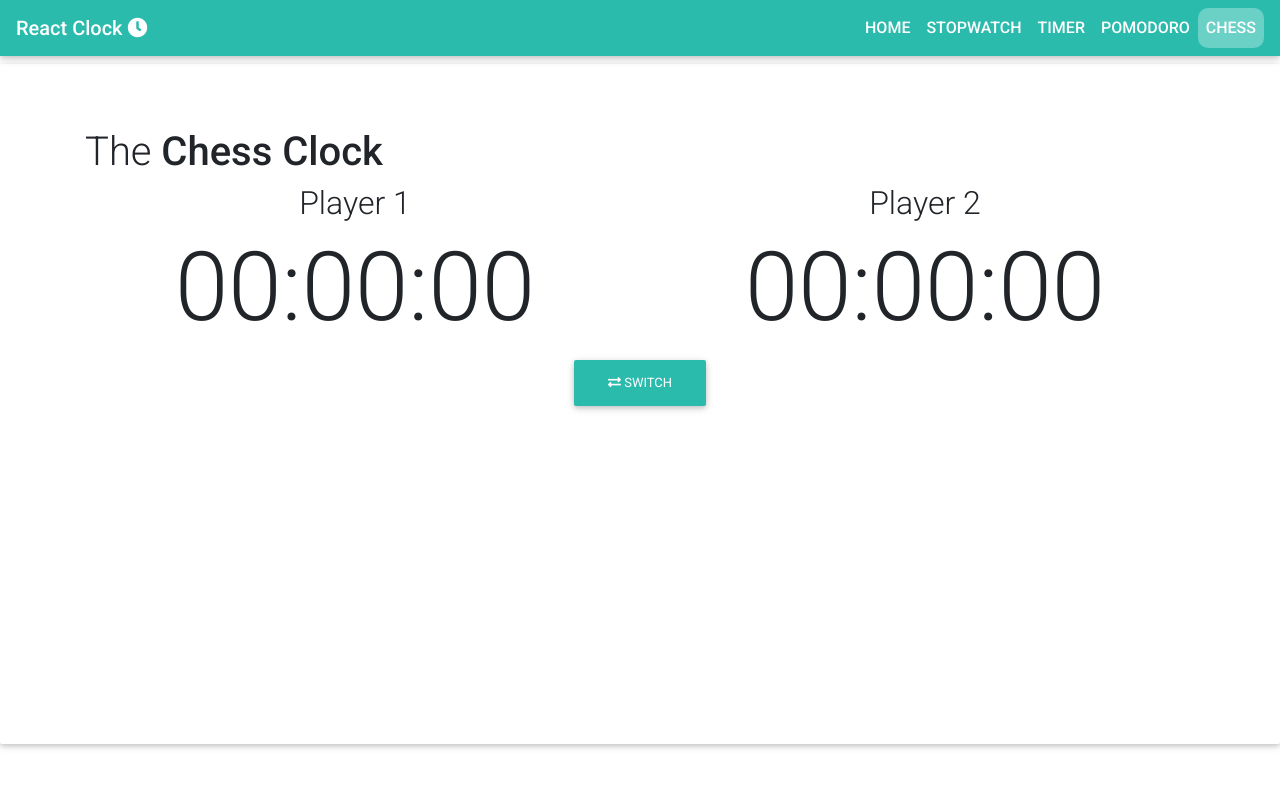
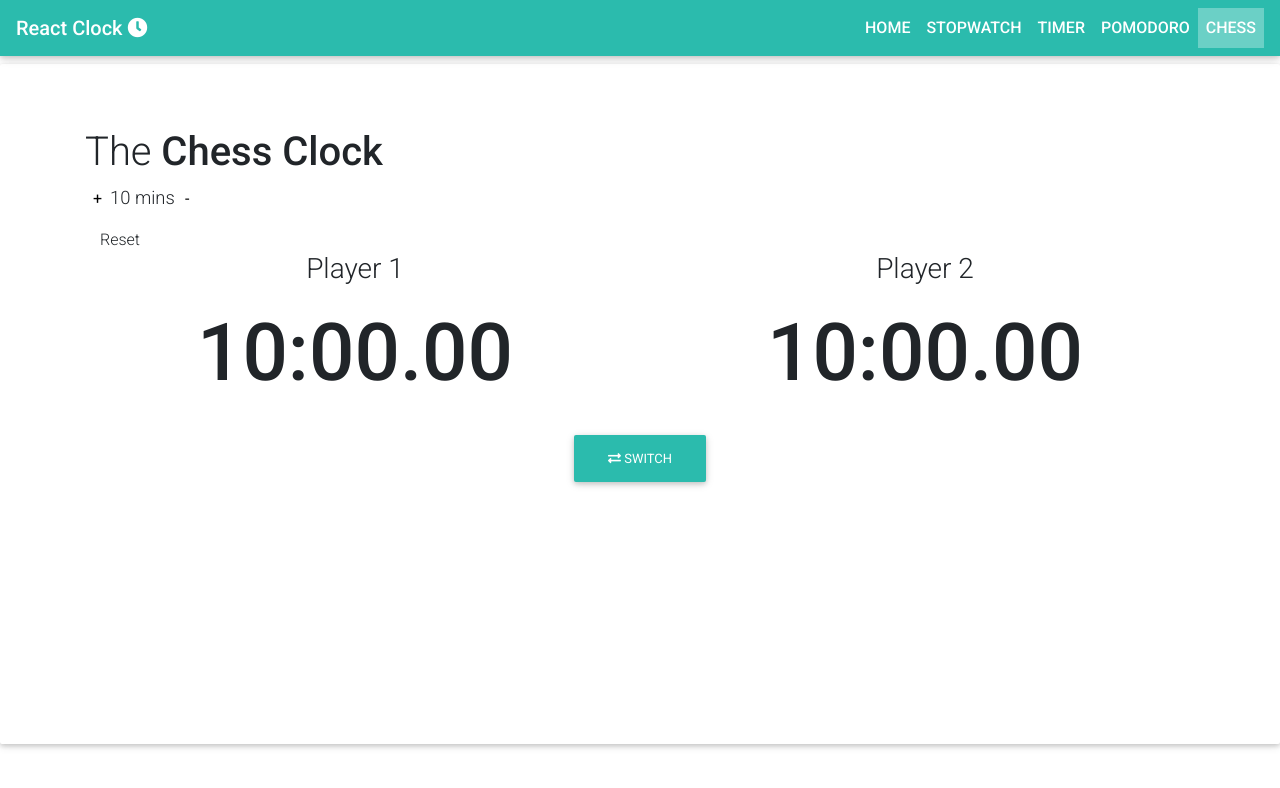
Before and after one commit to sean1192/react-timers, a React (Create React App) app: page /Chess in a window 1280 px wide. Shown: the top 788 px of the page. Built offline with nearby package versions, Linux system fonts and the light colour scheme.

Commit message:
added: clocktime component; clocktimecontrols component and functionality

```diff
--- a/src/components/ClockControls.js
+++ b/src/components/ClockControls.js
@@ -5,13 +5,31 @@ import {
     MDBIcon
 } from 'mdbreact';
 
-const ClockControls = () => {
+const ClockControls = ({type, align='text-center'}) => {
+
+    var play = (<><MDBBtn><MDBIcon icon='play' /></MDBBtn></>);
+    var pause = (<><MDBBtn><MDBIcon icon='pause' /></MDBBtn></>);
+    var reset = (<><MDBBtn><MDBIcon icon='redo-alt' /></MDBBtn></>);
+    var resetLink = (<><a>Reset</a></>);
+    var switchClock = (<><MDBBtn><MDBIcon icon='exchange-alt' /> Switch</MDBBtn></>);
+
+    var standard = (
+        <>
+        {play}
+        {pause}
+        {reset}
+        </>
+    );
+
+    var resetOnly = (
+        <>
+        {resetLink}
+        </>
+    );
 
   return (
-    <MDBContainer className="text-center">
-        <MDBBtn><MDBIcon icon='play' /></MDBBtn>
-        <MDBBtn><MDBIcon icon='pause' /></MDBBtn>
-        <MDBBtn><MDBIcon icon='redo-alt' /></MDBBtn>
+    <MDBContainer className={align}>
+        {(type === 'resetOnly') ? resetOnly : (type === 'switchClock') ? switchClock : standard}
     </MDBContainer>
   );
 };
--- a/src/components/ClockTime.js
+++ b/src/components/ClockTime.js
@@ -3,13 +3,38 @@ import {
     MDBContainer,
 } from 'mdbreact';
 
-const ClockControls = () => {
+const ClockTime = (props) => {
+
+  // Format time into displayed string
+  function formatTime(time) {
+
+    if (time < 10) {
+      time = "0" + time
+    } else {
+      time = time.toString()
+    }
+
+    return time;
+  }
+
+  var clockText = formatTime(props.minutes) +
+    ":" + formatTime(props.seconds) +
+    "." + formatTime(props.milliseconds);
+
+
+  // Apply optional red text if mins < 1
+  let textStyle = {}
+  if (props.redText && props.minutes < 1) {
+    textStyle = {
+      color: 'darkred'
+    }
+  }
 
   return (
     <MDBContainer className="text-center">
-        <h1 className="clockText">00:00:00</h1>
+        <p style={textStyle} className="clockText"><strong>{clockText}</strong></p>
     </MDBContainer>
   );
 };
 
-export default ClockControls;
+export default ClockTime;
--- /dev/null
+++ b/src/components/ClockTimeControl.js
@@ -0,0 +1,23 @@
+import React from 'react';
+import {
+    MDBContainer,
+    MDBRow
+} from 'mdbreact';
+
+const ClockTimeControl = (props) => {
+    return (
+        <MDBContainer>
+            <MDBRow>
+                <p className="timeTitle">{props.title}</p>
+            </MDBRow>
+
+            <MDBRow>
+                <button className="timeButton" onClick={()=>props.increment(props.title)}>+</button>
+                <p className="timeLabel">{props.length} mins</p>
+                <button className="timeButton" onClick={()=>props.decrement(props.title)}>-</button>
+            </MDBRow>
+        </MDBContainer>
+    );
+};
+
+export default ClockTimeControl;
--- a/src/pages/Chess.js
+++ b/src/pages/Chess.js
@@ -1,34 +1,97 @@
 import React from 'react';
 import TimerContainer from '../components/ClockContainer';
 import ClockTime from '../components/ClockTime';
+import ClockControls from '../components/ClockControls';
+import ClockTimeControl from '../components/ClockTimeControl';
 import {
   MDBRow,
-  MDBCol,
-  MDBBtn,
-  MDBIcon
+  MDBCol
 } from 'mdbreact';
 
 class Chess extends React.Component {
   scrollToTop = () => window.scrollTo(0, 0);
+
+  constructor(props) {
+    super(props);
+    this.state = {
+        p1minutes: 10,
+        p1seconds: 0,
+        p1milliseconds: 0,
+        p2minutes: 10,
+        p2seconds: 0,
+        p2milliseconds: 0,
+        gameLength: 10,
+        clockActive: false
+    };
+
+    this.incrementLength = this.incrementLength.bind(this);
+    this.decrementLength = this.decrementLength.bind(this);
+  }
+
+  incrementLength() {
+    var updatedMinutes = this.state.gameLength + 1;
+
+    if (updatedMinutes <= 60) {
+      this.setState(state=>({
+        gameLength: updatedMinutes,
+        p1minutes: updatedMinutes,
+        p1seconds: 0,
+        p1milliseconds: 0,
+        p2minutes: updatedMinutes,
+        p2seconds: 0,
+        p2milliseconds: 0
+      }));
+    }
+  }
+
+  decrementLength() {
+    var updatedMinutes = this.state.gameLength - 1;
+
+    if (updatedMinutes >= 1) {
+      this.setState(state=>({
+        gameLength: updatedMinutes,
+        p1minutes: updatedMinutes,
+        p1seconds: 0,
+        p1milliseconds: 0,
+        p2minutes: updatedMinutes,
+        p2seconds: 0,
+        p2milliseconds: 0
+      }));
+    }
+  }
 
   render() {
     return (
       <>
         <TimerContainer>
           <h1>The <strong>Chess Clock</strong></h1>
+          <ClockTimeControl
+            length={this.state.gameLength}
+            increment = {this.incrementLength}
+            decrement = {this.decrementLength}
+          />
+          <ClockControls type='resetOnly' align='text-left'/>
           <MDBRow>
             <MDBCol>
-              <h2 className='text-center'>Player 1</h2>
-              <ClockTime />
+              <h3 className='text-center'>Player 1</h3>
+              <ClockTime
+                minutes = {this.state.p1minutes}
+                seconds = {this.state.p1seconds}
+                milliseconds = {this.state.p1milliseconds}
+              />
             </MDBCol>
 
             <MDBCol>
-              <h2 className='text-center'>Player 2</h2>
-              <ClockTime />
+              <h3 className='text-center'>Player 2</h3>
+              <ClockTime
+                minutes = {this.state.p2minutes}
+                seconds = {this.state.p2seconds}
+                milliseconds = {this.state.p2milliseconds}
+              />
             </MDBCol>
           </MDBRow>
 
-          <div className="text-center"><MDBBtn><MDBIcon icon='exchange-alt' /> Switch</MDBBtn></div>
+          <ClockControls type='switchClock' />
         </TimerContainer>
       </>
     );
--- a/src/pages/HomePage.css
+++ b/src/pages/HomePage.css
@@ -4,7 +4,6 @@
 
 .nav-link.active{
     background-color: rgba(255, 255, 255, 0.3);
-    border-radius: 10px;
 }
 
 .nav-link {
@@ -16,6 +15,23 @@
 }
 
 .clockText {
-  font-size: 600%;
+  font-size: 80px;
   text-align: center;
 }
+
+.timeButton {
+  background-color: transparent;
+  border-color: transparent;
+  height: 100%;
+  width: 25px;
+}
+
+.timeLabel {
+  font-size: 1.15em;
+}
+
+.timeTitle {
+  font-size: 0.75em;
+  color: gray;
+  margin-bottom: 0px;
+}
--- a/src/pages/Pomodoro.js
+++ b/src/pages/Pomodoro.js
@@ -2,16 +2,101 @@ import React from 'react';
 import TimerContainer from '../components/ClockContainer';
 import ClockControls from '../components/ClockControls';
 import ClockTime from '../components/ClockTime';
+import ClockTimeControl from '../components/ClockTimeControl';
 
 class Pomodoro extends React.Component {
   scrollToTop = () => window.scrollTo(0, 0);
+
+  constructor(props) {
+    super(props);
+    this.state = {
+        minutes: 25,
+        seconds: 0,
+        milliseconds: 0,
+        sessionLength: 25,
+        breakLength: 5,
+        clockActive: false
+    };
+
+    this.incrementLength = this.incrementLength.bind(this);
+    this.decrementLength = this.decrementLength.bind(this);
+
+  }
+
+  incrementLength(title) {
+
+    if (title === "Session Length") {
+      var updatedMinutes = this.state.sessionLength + 1;
+
+      if (updatedMinutes <= 60) {
+        this.setState(state=>({
+          sessionLength: updatedMinutes,
+          minutes: updatedMinutes,
+          seconds: 0,
+          milliseconds: 0
+        }));
+      }
+    }
+
+    else if (title === "Break Length") {
+      var updatedMinutes = this.state.breakLength + 1;
+
+      if (updatedMinutes <= 60) {
+        this.setState(state=>({
+          breakLength: updatedMinutes
+        }));
+      }
+    }
+  }
+
+  decrementLength(title) {
+
+    if (title === "Session Length") {
+      var updatedMinutes = this.state.sessionLength - 1;
+
+      if (updatedMinutes >= 1) {
+        this.setState(state=>({
+          sessionLength: updatedMinutes,
+          minutes: updatedMinutes,
+          seconds: 0,
+          milliseconds: 0
+        }));
+      }
+    }
+
+    else if (title === "Break Length") {
+      var updatedMinutes = this.state.breakLength - 1;
+
+      if (updatedMinutes >= 1) {
+        this.setState(state=>({
+          breakLength: updatedMinutes
+        }));
+      }
+    }
+  }
 
   render() {
     return (
       <>
         <TimerContainer>
           <h1>The <strong>Pomodoro Clock</strong></h1>
-          <ClockTime />
+          <ClockTimeControl
+            title="Session Length"
+            length={this.state.sessionLength}
+            increment = {this.incrementLength}
+            decrement = {this.decrementLength}
+          />
+          <ClockTimeControl
+            title="Break Length"
+            length={this.state.breakLength}
+            increment = {this.incrementLength}
+            decrement = {this.decrementLength}
+          />
+          <ClockTime
+            minutes = {this.state.minutes}
+            seconds = {this.state.seconds}
+            milliseconds = {this.state.milliseconds}
+          />
           <ClockControls />
         </TimerContainer>
       </>
--- a/src/pages/Stopwatch.js
+++ b/src/pages/Stopwatch.js
@@ -6,13 +6,28 @@ import ClockTime from '../components/ClockTime';
 class Stopwatch extends React.Component {
   scrollToTop = () => window.scrollTo(0, 0);
 
+  constructor(props) {
+    super(props);
+    this.state = {
+        minutes: 0,
+        seconds: 0,
+        milliseconds: 0,
+        clockActive: false
+    };
+  }
+
   render() {
     return (
       <>
         <TimerContainer>
           <div>
             <h1>The <strong>Stopwatch</strong></h1>
-            <ClockTime />
+            <ClockTime
+              minutes = {this.state.minutes}
+              seconds = {this.state.seconds}
+              milliseconds = {this.state.milliseconds}
+              redText = {false}
+            />
             <ClockControls />
           </div>
         </TimerContainer>
--- a/src/pages/Timer.js
+++ b/src/pages/Timer.js
@@ -2,16 +2,67 @@ import React from 'react';
 import TimerContainer from '../components/ClockContainer';
 import ClockControls from '../components/ClockControls';
 import ClockTime from '../components/ClockTime';
+import ClockTimeControl from '../components/ClockTimeControl';
 
 class Timer extends React.Component {
   scrollToTop = () => window.scrollTo(0, 0);
+
+  constructor(props) {
+    super(props);
+    this.state = {
+        minutes: 25,
+        seconds: 0,
+        milliseconds: 0,
+        timerLength: 25,
+        clockActive: false
+    };
+
+    this.incrementLength = this.incrementLength.bind(this);
+    this.decrementLength = this.decrementLength.bind(this);
+
+  }
+
+  incrementLength() {
+    var updatedMinutes = this.state.timerLength + 1;
+
+    if (updatedMinutes <= 60) {
+      this.setState(state=>({
+        timerLength: updatedMinutes,
+        minutes: updatedMinutes,
+        seconds: 0,
+        milliseconds: 0
+      }));
+    }
+  }
+
+  decrementLength() {
+    var updatedMinutes = this.state.timerLength - 1;
+
+    if (updatedMinutes >= 1) {
+      this.setState(state=>({
+        timerLength: updatedMinutes,
+        minutes: updatedMinutes,
+        seconds: 0,
+        milliseconds: 0
+      }));
+    }
+  }
 
   render() {
     return (
       <>
         <TimerContainer>
           <h1>The <strong>Timer</strong></h1>
-          <ClockTime />
+          <ClockTimeControl
+            length={this.state.timerLength}
+            increment = {this.incrementLength}
+            decrement = {this.decrementLength}
+          />
+          <ClockTime
+            minutes = {this.state.minutes}
+            seconds = {this.state.seconds}
+            milliseconds = {this.state.milliseconds}
+          />
           <ClockControls />
         </TimerContainer>
       </>
```
